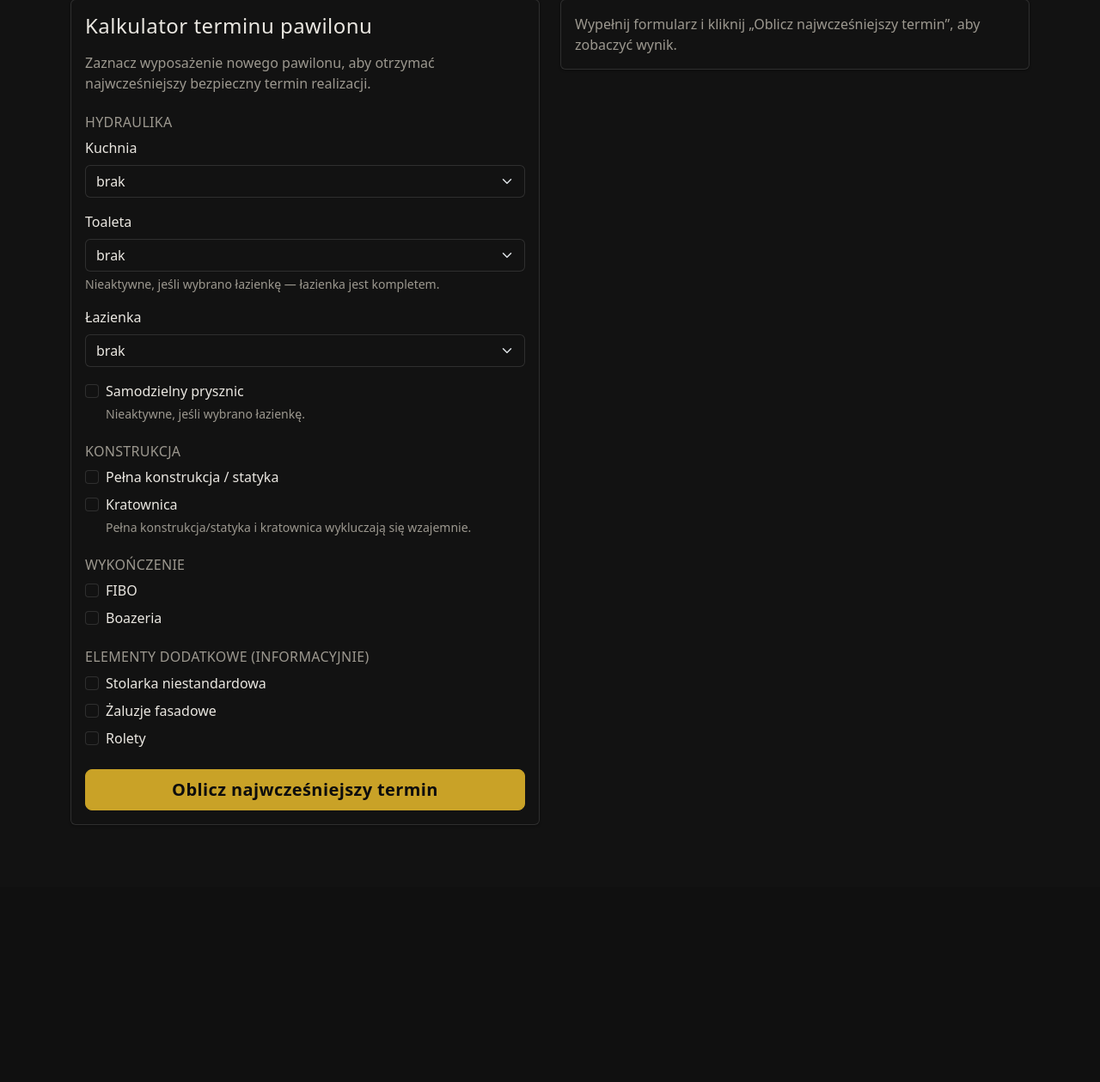
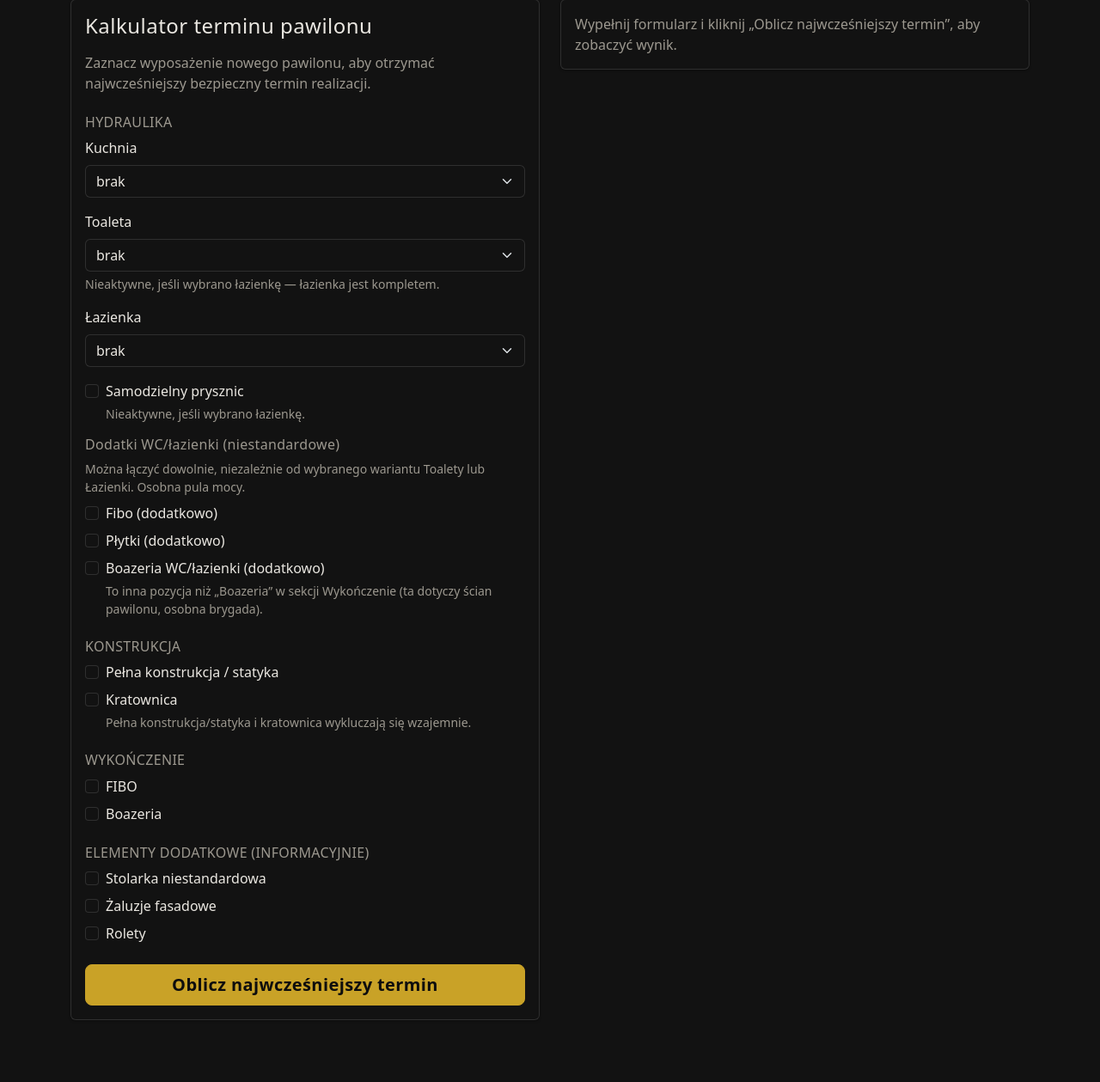
Before and after one commit to bdrezek91/Kalkulator-terminu, a Django app: page / in a window 1280 px wide. Shown: the part 82-1341 px from the top of the page at 86% size. Before the commit the page ends 1042 px from the top, so only its background shows below. Run offline with Django 5.2, Linux system fonts and the light colour scheme; some libraries are stand-ins or nearby versions.

Commit message:
Make WC Fibo/Płytki/Boazeria independent, combinable addons
They were previously alternative values of the Toaleta field, mutually
exclusive with Standard/Komfort/Premium and with each other. In reality
someone may want "just WC Fibo" or "Łazienka Premium with tiles" — so they
become three independent checkboxes (wc_addon_fibo/plytki/boazeria) that
stack on top of any Toaleta or Łazienka selection and on top of each other,
same 80/100/150h each, still drawing from the separate "Niestandardowe
łazienki" capacity pool.

Renames the underlying OperationTime codes from toaleta_* to wc_addon_* to
reflect the new meaning (a migration handles the rename on already-seeded
databases), adds three PavilionSnapshot boolean fields for future Optima
export columns (none exist yet, so import always computes 0 for these until
the export gains dedicated columns), and reworks the calculator UI/backlog
breakdown to show them as their own section rather than folded into Toaleta.

```diff
--- a/pawilony/forms.py
+++ b/pawilony/forms.py
@@ -4,12 +4,6 @@ from django.core.exceptions import ValidationError
 
 KUCHNIA_CHOICES = [("", "brak"), ("Standard", "Standard"), ("Lux", "Lux")]
 WARIANT_CHOICES = [("", "brak"), ("Standard", "Standard"), ("Komfort", "Komfort"), ("Premium", "Premium")]
-# Toaleta ma dodatkowo niestandardowe warianty WC potwierdzone z produkcją (sierpień 2026).
-TOALETA_CHOICES = WARIANT_CHOICES + [
-    ("Fibo", "WC Fibo"),
-    ("Premium płytki", "WC Premium płytki"),
-    ("Premium + boazeria", "WC Premium + boazeria"),
-]
 
 
 class CalculatorForm(forms.Form):
@@ -18,7 +12,7 @@ class CalculatorForm(forms.Form):
         widget=forms.Select(attrs={"class": "form-select"}),
     )
     toaleta = forms.ChoiceField(
-        choices=TOALETA_CHOICES, required=False, label="Toaleta",
+        choices=WARIANT_CHOICES, required=False, label="Toaleta",
         widget=forms.Select(attrs={"class": "form-select", "id": "id_toaleta"}),
     )
     lazienka = forms.ChoiceField(
@@ -28,6 +22,18 @@ class CalculatorForm(forms.Form):
     prysznic = forms.BooleanField(
         required=False, label="Samodzielny prysznic",
         widget=forms.CheckboxInput(attrs={"class": "form-check-input", "id": "id_prysznic"}),
+    )
+    wc_addon_fibo = forms.BooleanField(
+        required=False, label="Fibo (dodatkowo)",
+        widget=forms.CheckboxInput(attrs={"class": "form-check-input"}),
+    )
+    wc_addon_plytki = forms.BooleanField(
+        required=False, label="Płytki (dodatkowo)",
+        widget=forms.CheckboxInput(attrs={"class": "form-check-input"}),
+    )
+    wc_addon_boazeria = forms.BooleanField(
+        required=False, label="Boazeria WC/łazienki (dodatkowo)",
+        widget=forms.CheckboxInput(attrs={"class": "form-check-input"}),
     )
     pelna_statyka = forms.BooleanField(
         required=False, label="Pełna konstrukcja / statyka",
--- a/pawilony/services/hours.py
+++ b/pawilony/services/hours.py
@@ -20,13 +20,13 @@ HYDRAULIC_CODES = {
     ("lazienka", "komfort"): "lazienka_komfort",
     ("lazienka", "premium"): "lazienka_premium",
 }
-# Niestandardowe warianty WC (sierpień 2026) — mają WŁASNĄ pulę mocy (brygada
-# "Niestandardowe łazienki"), osobną od standardowej hydrauliki.
-CUSTOM_BATHROOM_CODES = {
-    "fibo": "toaleta_fibo",
-    "premium płytki": "toaleta_premium_plytki",
-    "premium + boazeria": "toaleta_premium_boazeria",
-}
+# Niezależne, łączalne dodatki do WC/łazienki (sierpień 2026) — nie są wariantem
+# pola Toaleta/Łazienka, tylko osobnymi flagami, które można doczepić do
+# dowolnego wyboru (Standard/Komfort/Premium/brak). Mają WŁASNĄ pulę mocy
+# (brygada "Niestandardowe łazienki"), osobną od standardowej hydrauliki.
+WC_ADDON_FIBO_CODE = "wc_addon_fibo"
+WC_ADDON_PLYTKI_CODE = "wc_addon_plytki"
+WC_ADDON_BOAZERIA_CODE = "wc_addon_boazeria"
 PRYSZNIC_CODE = "prysznic_samodzielny"
 STATYKA_CODE = "statyka_pelna"
 KRATOWNICA_CODE = "kratownica"
@@ -59,6 +59,11 @@ class PavilionEquipment:
     kratownica: bool = False
     fibo: bool = False
     boazeria: bool = False
+    # Niezależne dodatki do WC/łazienki (dowolny wariant), osobna pula mocy —
+    # nie mylić z `fibo`/`boazeria` powyżej (brygada FIBO/boazeria, ściany pawilonu).
+    wc_addon_fibo: bool = False
+    wc_addon_plytki: bool = False
+    wc_addon_boazeria: bool = False
     stolarka_nst: bool = False
     zaluzje_fasadowe: bool = False
     rolety: bool = False
@@ -120,17 +125,22 @@ def calculate_hours(equipment: PavilionEquipment, op_hours: dict[str, Decimal] |
     else:
         if equipment.toaleta:
             key = equipment.toaleta.strip().lower()
-            custom_code = CUSTOM_BATHROOM_CODES.get(key)
-            if custom_code:
-                custom_bathroom += _op_hours(op_hours, custom_code, warnings)
+            code = HYDRAULIC_CODES.get(("toaleta", key))
+            if code:
+                hydraulic += _op_hours(op_hours, code, warnings)
             else:
-                code = HYDRAULIC_CODES.get(("toaleta", key))
-                if code:
-                    hydraulic += _op_hours(op_hours, code, warnings)
-                else:
-                    warnings.append(f"Nierozpoznany wariant toalety: '{equipment.toaleta}'")
+                warnings.append(f"Nierozpoznany wariant toalety: '{equipment.toaleta}'")
         if equipment.prysznic:
             hydraulic += _op_hours(op_hours, PRYSZNIC_CODE, warnings)
+
+    # Dodatki WC/łazienki — niezależne od wariantu (Toaleta lub Łazienka) i od
+    # siebie nawzajem; mogą wystąpić w dowolnej kombinacji, sumują się.
+    if equipment.wc_addon_fibo:
+        custom_bathroom += _op_hours(op_hours, WC_ADDON_FIBO_CODE, warnings)
+    if equipment.wc_addon_plytki:
+        custom_bathroom += _op_hours(op_hours, WC_ADDON_PLYTKI_CODE, warnings)
+    if equipment.wc_addon_boazeria:
+        custom_bathroom += _op_hours(op_hours, WC_ADDON_BOAZERIA_CODE, warnings)
 
     if equipment.pelna_statyka:
         welding += _op_hours(op_hours, STATYKA_CODE, warnings)
--- a/pawilony/services/import_service.py
+++ b/pawilony/services/import_service.py
@@ -204,11 +204,7 @@ def analyze_workbook(file_obj) -> tuple[ImportReport, list[dict]]:
             return ""
 
         kuchnia_val = resolve_variant(kuchnia_norm, {"Standard", "Lux"}, "Kuchnia")
-        toaleta_val = resolve_variant(
-            toaleta_norm,
-            {"Standard", "Komfort", "Premium", "Fibo", "Premium płytki", "Premium + boazeria"},
-            "Toaleta",
-        )
+        toaleta_val = resolve_variant(toaleta_norm, {"Standard", "Komfort", "Premium"}, "Toaleta")
         lazienka_val = resolve_variant(lazienka_norm, {"Standard", "Komfort", "Premium"}, "Łazienka")
 
         status_classification = status_result.classification
--- a/pawilony/templates/pawilony/calculator.html
+++ b/pawilony/templates/pawilony/calculator.html
@@ -30,6 +30,22 @@
                         {{ form.prysznic }}
                         <label class="form-check-label" for="{{ form.prysznic.id_for_label }}">{{ form.prysznic.label }}</label>
                         <div class="form-text">Nieaktywne, jeśli wybrano łazienkę.</div>
+                    </div>
+
+                    <h3 class="h6 text-muted mt-3 mb-2">Dodatki WC/łazienki (niestandardowe)</h3>
+                    <p class="form-text mt-0 mb-2">Można łączyć dowolnie, niezależnie od wybranego wariantu Toalety lub Łazienki. Osobna pula mocy.</p>
+                    <div class="form-check mb-2">
+                        {{ form.wc_addon_fibo }}
+                        <label class="form-check-label" for="{{ form.wc_addon_fibo.id_for_label }}">{{ form.wc_addon_fibo.label }}</label>
+                    </div>
+                    <div class="form-check mb-2">
+                        {{ form.wc_addon_plytki }}
+                        <label class="form-check-label" for="{{ form.wc_addon_plytki.id_for_label }}">{{ form.wc_addon_plytki.label }}</label>
+                    </div>
+                    <div class="form-check mb-3">
+                        {{ form.wc_addon_boazeria }}
+                        <label class="form-check-label" for="{{ form.wc_addon_boazeria.id_for_label }}">{{ form.wc_addon_boazeria.label }}</label>
+                        <div class="form-text">To inna pozycja niż „Boazeria” w sekcji Wykończenie (ta dotyczy ścian pawilonu, osobna brygada).</div>
                     </div>
 
                     <h2 class="h6 text-uppercase text-muted mt-4">Konstrukcja</h2>
--- a/pawilony/views.py
+++ b/pawilony/views.py
@@ -80,6 +80,9 @@ class CalculatorView(View):
             kratownica=cleaned.get("kratownica", False),
             fibo=cleaned.get("fibo", False),
             boazeria=cleaned.get("boazeria", False),
+            wc_addon_fibo=cleaned.get("wc_addon_fibo", False),
+            wc_addon_plytki=cleaned.get("wc_addon_plytki", False),
+            wc_addon_boazeria=cleaned.get("wc_addon_boazeria", False),
             stolarka_nst=cleaned.get("stolarka_nst", False),
             zaluzje_fasadowe=cleaned.get("zaluzje_fasadowe", False),
             rolety=cleaned.get("rolety", False),
```
Also changed, not shown: pawilony/management/commands/seed_defaults.py (+6 -5 lines), pawilony/models.py (+7 -0 lines), pawilony/services/capacity.py (+11 -11 lines), pawilony/templates/pawilony/backlog_summary.html (+7 -6 lines), pawilony/tests/conftest.py (+3 -3 lines), pawilony/tests/test_hours.py (+28 -7 lines), pawilony/tests/test_import_service.py (+8 -12 lines), pawilony/migrations/0004_wc_addons_as_independent_flags.py (added).
